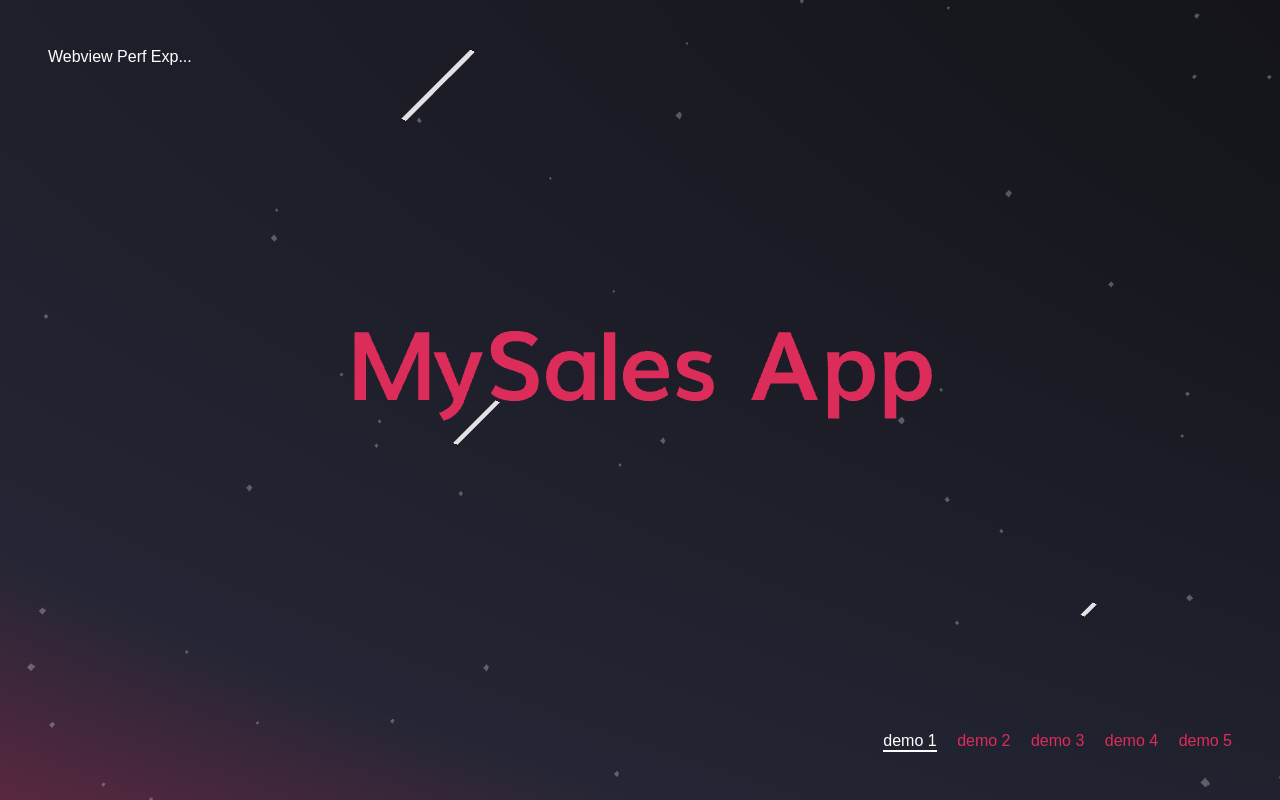
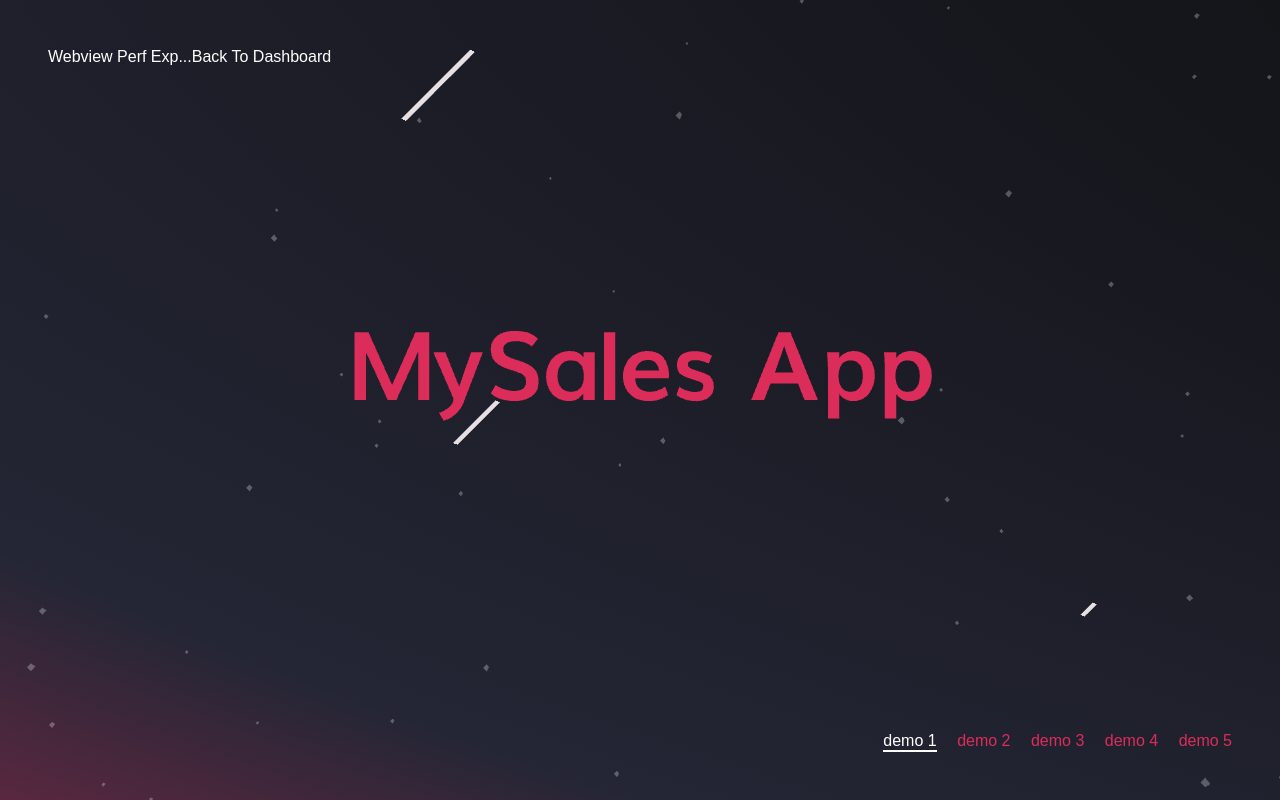
Before and after one commit to mastermac/w2, a plain HTML site: page index.html in a window 1280 px wide. Drawn offline with Linux system fonts and the light colour scheme; animation ran at ten frames a second.

Commit message:
Back Button

```diff
--- a/index.html
+++ b/index.html
@@ -14,6 +14,7 @@
 			<div class="frame">
 				<div class="frame__title-wrap">
 					<h1 class="frame__title">Webview Perf Exp...</h1>
+					<a href="https://mastermac.github.io/mmv/dashboard.html" class="frame__title" style="text-transform: initial;color:white;">Back To Dashboard</a>
 				</div>
 				<div class="frame__demos">
 					<a href="index.html" class="frame__demo frame__demo--current">demo 1</a>
```
Also changed, not shown: demo2.html (+1 -0 lines), demo3.html (+1 -0 lines), demo4.html (+1 -0 lines), demo5.html (+1 -0 lines).
